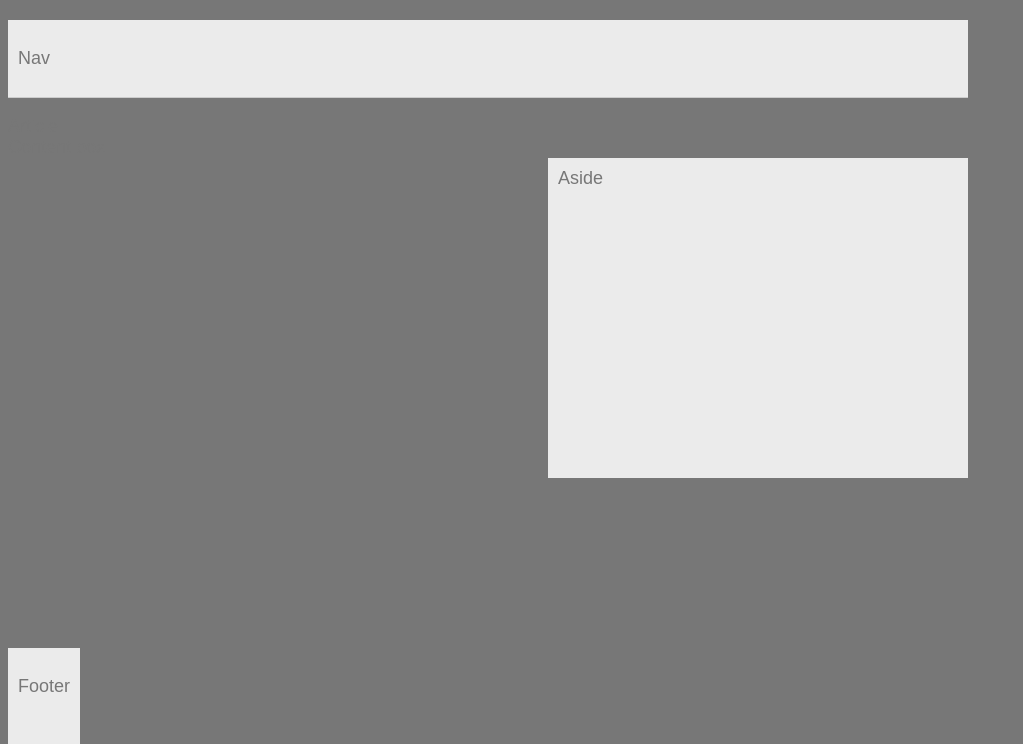
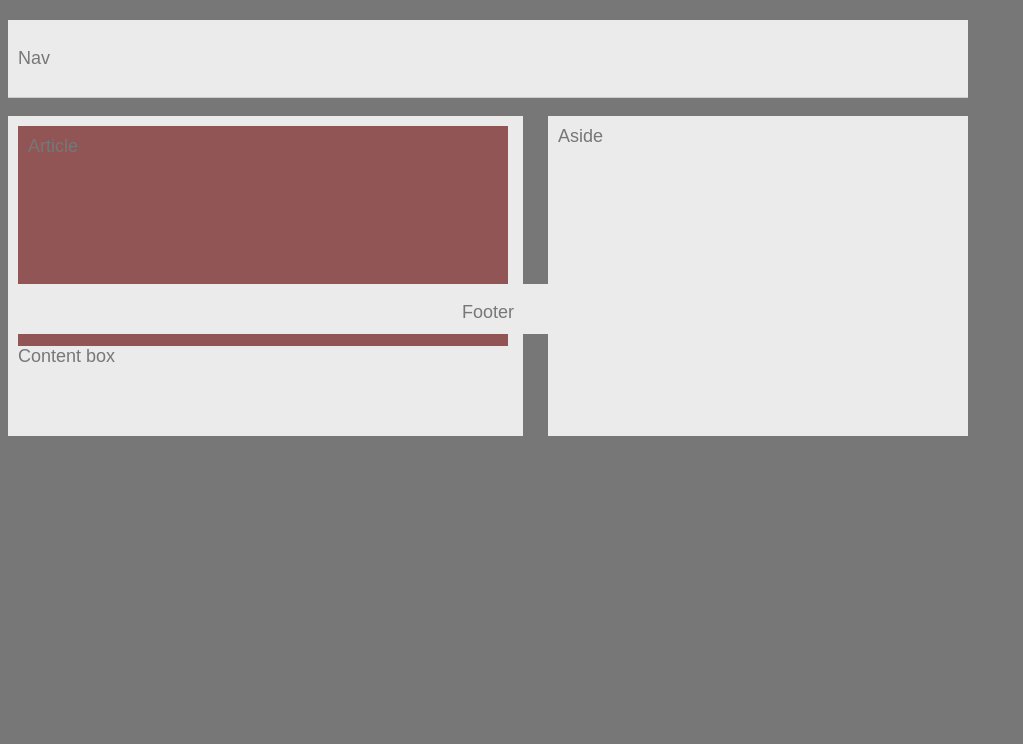
Before and after one commit to Eddiev15/HW-Wireframe, a plain HTML site: page index.html in a window 1280 px wide. Shown: the part 56-800 px from the top of the page, without its empty margins (0-1023 px from the left). Drawn offline with Linux system fonts and the light colour scheme.

Commit message:
HW Update 2

```diff
--- a/style.css
+++ b/style.css
@@ -1,10 +1,16 @@
-/* Style the header */
+
+.content {
+    max-width: 500px;
+    margin: auto;
+}
+
 .header {
     background: #ebebeb;
     text-align: center;
 }
 
 body {
+
     font-family: 'Arial', 'Helvetica Neue', Helvetica, sans-serif;
     color: #777;
     background: #777;
@@ -12,7 +18,6 @@ body {
     font-size: 18px;
 }
 
-/* Style the top navigation bar */
 .topnav {
     overflow: hidden;
     background: #ebebeb;
@@ -21,36 +26,51 @@ body {
     border-bottom: 1px solid #ccc;
 }
 
-/* Create three equal columns that floats next to each other */
-.section {
+#section {
     float: left;
     padding: 10px;
     width: 495px;
-    margin: 0 10em 0 0;
+    margin: 0 0 0 0;
     height: 300px;
     background: #ebebeb;
 }
 
+.article {
+    float: left;
+    padding: 10px;
+    width: 470px;
+    margin: 0 0 0 0;
+    height: 200px;
+    background: #915555;
+}
+
+.content-box {
+    box-sizing: content-box;
+    Total width: 216px
+    Total height: 136px
+    Content box width: 160px
+    Content box height: 80px
+  }
+
 .aside {
     float: right;
     padding: 10px;
-    width: 400px;
+    width:400px;
     height: 300px;
     background: #ebebeb;
 }
 
-/* Clear floats after the columns */
 .row:after {
     content: "";
     display: table;
     clear: both;
 }
 
-/* Style the footer */
 .footer {
-    padding: 10px;
+    height: 50px;
+    width: 960px;
     text-align: center;
     background: #ebebeb;
-    position:absolute;
-    bottom:0;
+    position: absolute;
+    bottom: 410px;
 }
```
